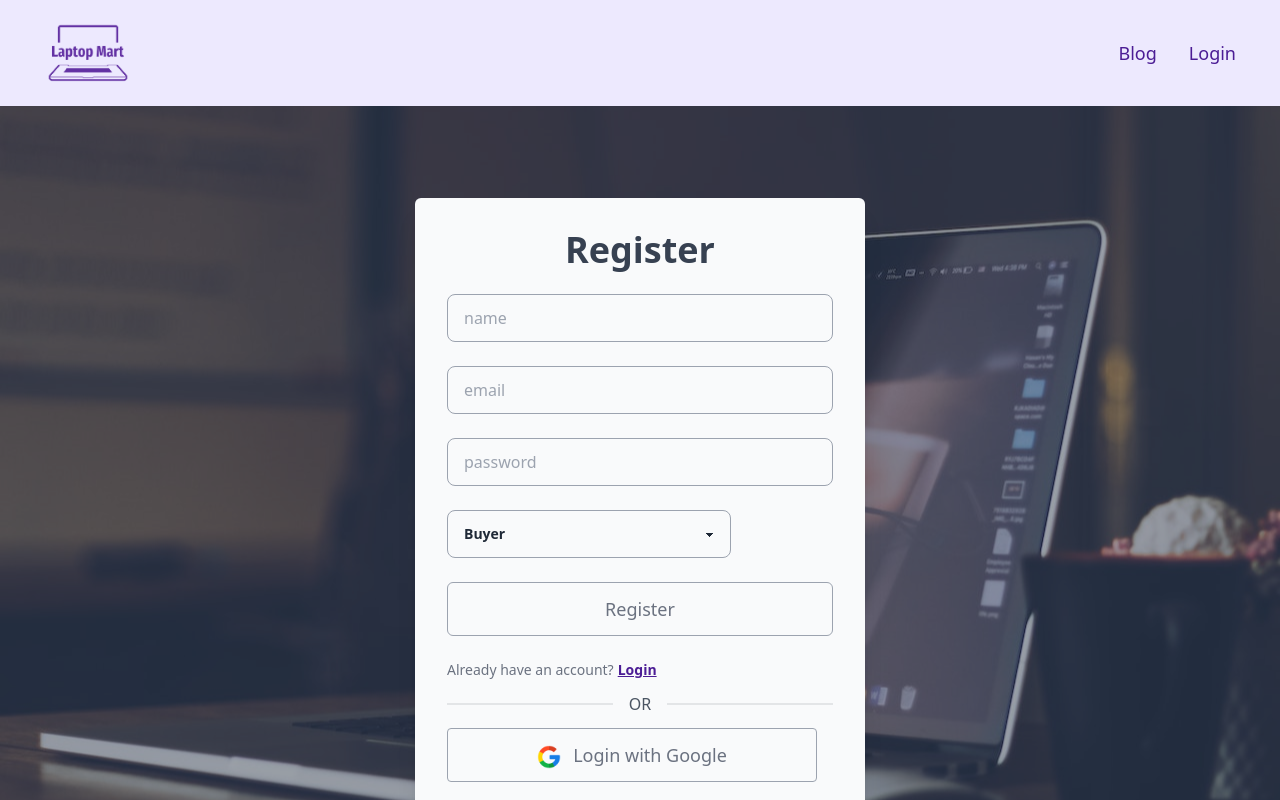
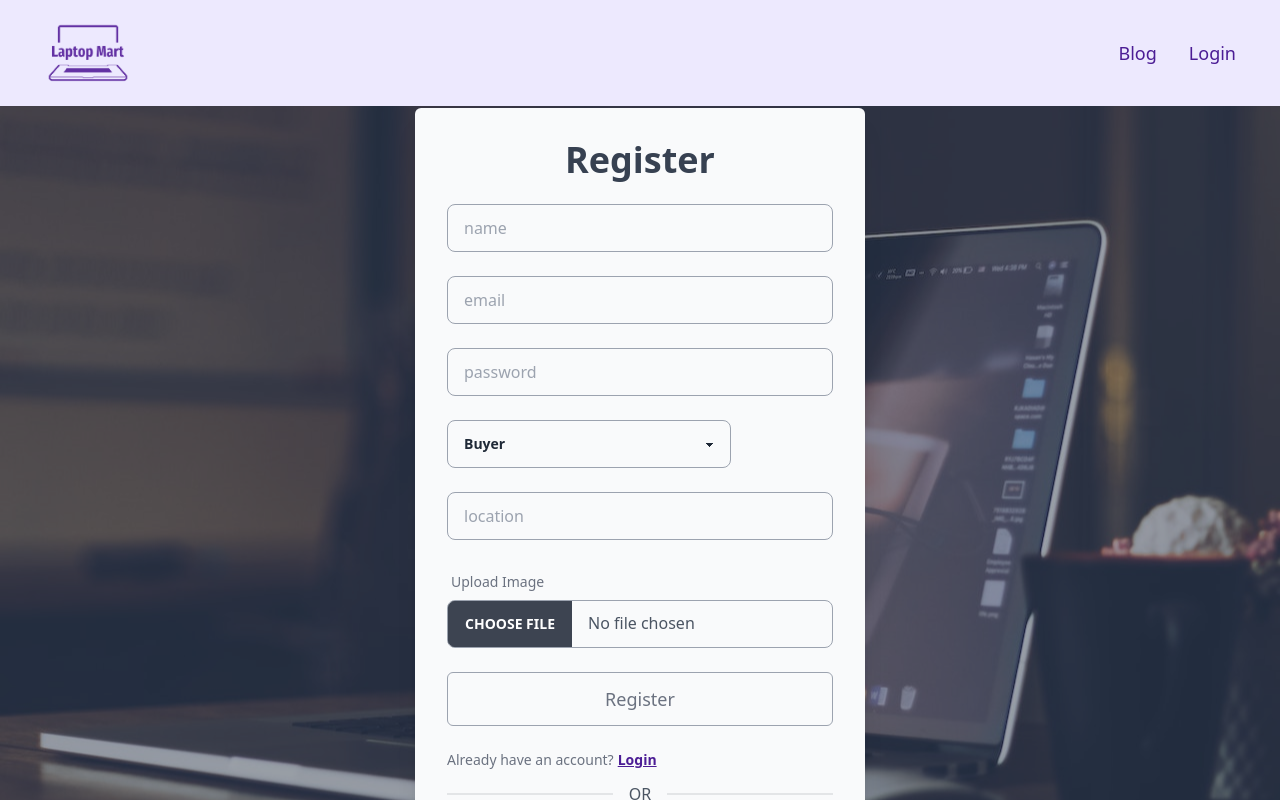
Before and after one commit to romelmahmud/laptop-mart, a React (Create React App) app: page /register in a window 1280 px wide. Shown: the top 800 px of the page. Built offline with nearby package versions, Linux system fonts and the light colour scheme; no server answers.

Commit message:
image upload and location field add on register page

```diff
--- a/src/pages/Register/Register.jsx
+++ b/src/pages/Register/Register.jsx
@@ -146,6 +146,7 @@ const Register = () => {
                   <p className="text-red-500">{errors.password.message}</p>
                 )}
               </div>
+
               <div className="col-span-9 ">
                 <select
                   {...register("role")}
@@ -156,6 +157,34 @@ const Register = () => {
                   </option>
                   <option value="seller">Seller</option>
                 </select>
+              </div>
+              <div className="col-span-12">
+                <input
+                  type="text"
+                  placeholder="location"
+                  {...register("location", {
+                    required: "location is required",
+                  })}
+                  className="input input-bordered w-full border-gray-400 bg-gray-50  text-gray-600 "
+                />
+                {errors.location && (
+                  <p className="text-red-500">{errors.location.message}</p>
+                )}
+              </div>
+              <div className="col-span-12 ">
+                <label className="label">
+                  <span className="label-text text-md font-regular text-gray-500">
+                    Upload Image
+                  </span>
+                </label>
+                <input
+                  type="file"
+                  {...register("profileImage")}
+                  className="file-input file-input-bordered w-full border-gray-400 bg-gray-50  text-gray-600"
+                />
+                {errors.profileImage && (
+                  <p className="text-red-500">{errors.profileImage.message}</p>
+                )}
               </div>
 
               <div className="col-span-12 sm:flex sm:items-center sm:gap-4">
```
